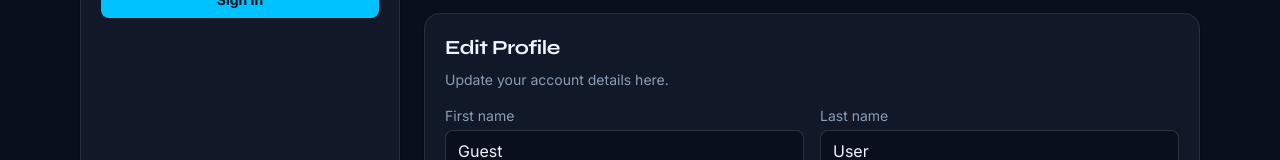
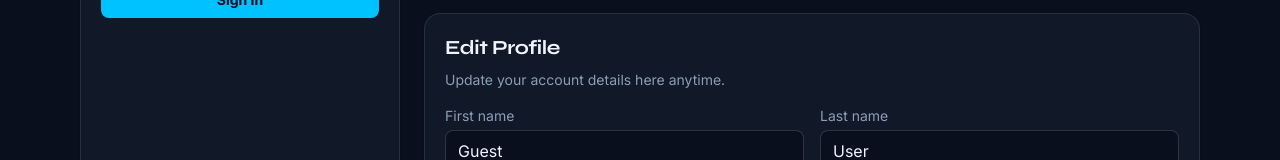
Before and after one commit to lakkanadulshan/computer-store-web, a React (Vite) app in the folder i-computer-frontend/: page /profile in a window 1280 px wide. Shown: the part 324-484 px from the top of the page. Built offline with nearby package versions, Linux system fonts and the light colour scheme; no server answers.

Commit message:
Test automatic Jenkins trigger2

```diff
--- a/i-computer-frontend/src/pages/ProfilePage.jsx
+++ b/i-computer-frontend/src/pages/ProfilePage.jsx
@@ -316,7 +316,7 @@ export default function ProfilePage() {
 
           <div className="rounded-2xl border border-white/10 bg-secondary p-5 shadow-sm">
             <h3 className="font-heading text-xl text-text">Edit Profile</h3>
-            <p className="mt-2 text-sm text-muted">Update your account details here.</p>
+            <p className="mt-2 text-sm text-muted">Update your account details here anytime.</p>
 
             <form className="mt-4 grid gap-4 sm:grid-cols-2" onSubmit={saveProfile}>
               <div>
```
